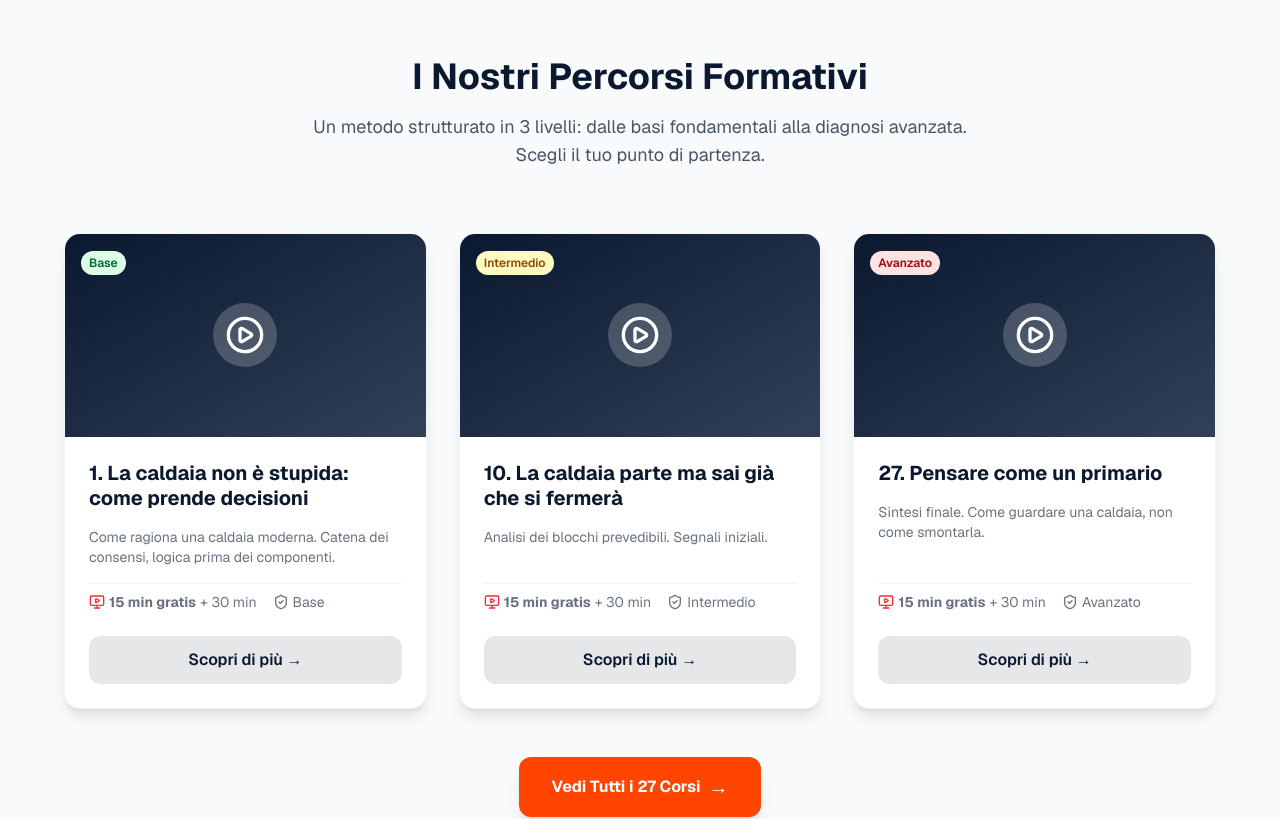
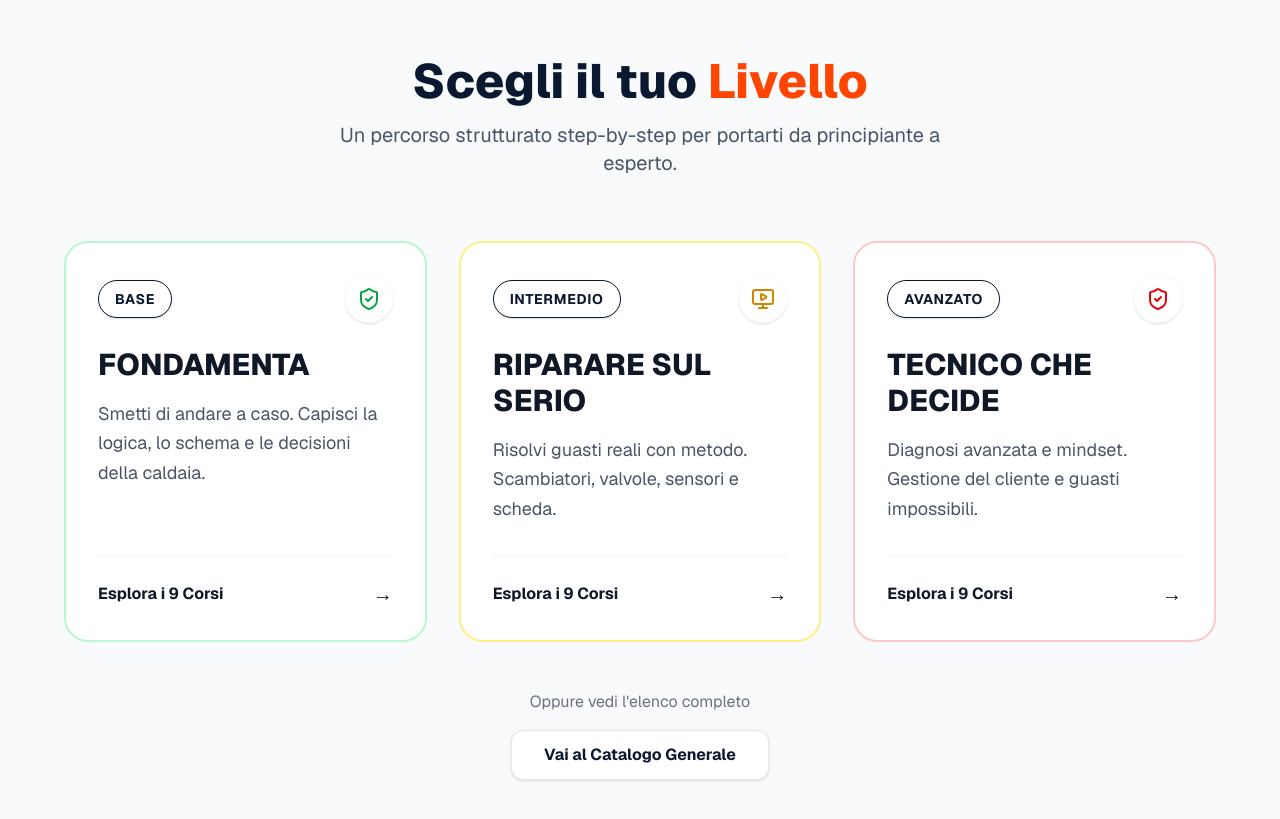
Before and after one commit to simonsilvercaldaie/sito-caldaie, a Next.js app: page / in a window 1280 px wide. Shown: the part 1240-2059 px from the top of the page. Built offline with nearby package versions, Linux system fonts and the light colour scheme.

Commit message:
Update: Homepage now shows Level Selector instead of single courses

```diff
--- a/components/ProductShowcase.tsx
+++ b/components/ProductShowcase.tsx
@@ -1,83 +1,88 @@
 'use client'
-import { MonitorPlay, ShieldCheck, PlayCircle } from "lucide-react"
-import { getFeaturedCourses } from "@/lib/coursesData"
+import { Lock, MonitorPlay, ShieldCheck } from "lucide-react"
 import Link from "next/link"
 
 export default function ProductShowcase() {
-    const featuredCourses = getFeaturedCourses()
 
-    const levelColors: Record<string, string> = {
-        "Base": "bg-green-100 text-green-800",
-        "Intermedio": "bg-yellow-100 text-yellow-800",
-        "Avanzato": "bg-red-100 text-red-800"
-    }
+    // LevelCard component definition (copied from Catalogo logic)
+    const LevelCard = ({ title, description, level, link, colorClass, icon }: { title: string, description: string, level: string, link: string, colorClass: string, icon: any }) => (
+        <Link href={link} className="block group">
+            <div className={`rounded-3xl p-8 border-2 transition-all duration-300 hover:shadow-2xl hover:-translate-y-1 h-full flex flex-col ${colorClass} bg-white hover:bg-gray-50`}>
+                <div className="flex items-center justify-between mb-6">
+                    <span className="px-4 py-2 rounded-full font-bold text-sm uppercase tracking-wider bg-white border shadow-sm">
+                        {level}
+                    </span>
+                    <div className="w-12 h-12 rounded-full bg-white flex items-center justify-center shadow-sm group-hover:scale-110 transition-transform">
+                        {icon}
+                    </div>
+                </div>
+
+                <h2 className="text-3xl font-extrabold text-gray-900 mb-4 group-hover:text-primary transition-colors">
+                    {title}
+                </h2>
+                <p className="text-gray-600 text-lg mb-8 leading-relaxed flex-grow">
+                    {description}
+                </p>
+
+                <div className="pt-6 border-t border-gray-100 flex items-center justify-between">
+                    <span className="font-bold text-gray-900 flex items-center gap-2">
+                        Esplora i 9 Corsi
+                    </span>
+                    <span className="text-xl group-hover:translate-x-2 transition-transform">→</span>
+                </div>
+            </div>
+        </Link>
+    )
 
     return (
         <section className="py-20 px-4 md:px-8 bg-slate-50">
             <div className="max-w-6xl mx-auto">
                 <div className="text-center mb-16 space-y-4">
-                    <h2 className="text-3xl md:text-4xl font-bold text-primary">I Nostri Percorsi Formativi</h2>
-                    <p className="text-lg text-gray-600 max-w-2xl mx-auto">
-                        Un metodo strutturato in 3 livelli: dalle basi fondamentali alla diagnosi avanzata.
-                        Scegli il tuo punto di partenza.
+                    <h2 className="text-3xl md:text-5xl font-extrabold text-primary">
+                        Scegli il tuo <span className="text-accent">Livello</span>
+                    </h2>
+                    <p className="text-lg md:text-xl text-gray-600 max-w-2xl mx-auto">
+                        Un percorso strutturato step-by-step per portarti da principiante a esperto.
                     </p>
                 </div>
 
                 <div className="grid md:grid-cols-3 gap-8">
-                    {featuredCourses.map((course) => (
-                        <Link
-                            key={course.id}
-                            href={`/corso/${course.id}`}
-                            className="bg-white rounded-2xl overflow-hidden shadow-lg border border-gray-100 hover:shadow-2xl hover:border-accent/30 transition-all group flex flex-col"
-                        >
-                            <div className="relative aspect-video bg-gradient-to-br from-primary to-slate-700">
-                                <div className="absolute inset-0 flex items-center justify-center">
-                                    <div className="w-16 h-16 bg-white/20 rounded-full flex items-center justify-center group-hover:bg-white/30 group-hover:scale-110 transition-all">
-                                        <PlayCircle className="w-10 h-10 text-white" />
-                                    </div>
-                                </div>
-                                {/* Badge Prezzo Rimosso */}
-                                <div className="absolute top-4 left-4">
-                                    <span className={`px-2 py-1 rounded-full text-xs font-semibold ${levelColors[course.level]}`}>
-                                        {course.level}
-                                    </span>
-                                </div>
-                            </div>
-                            <div className="p-6 space-y-4 flex-grow flex flex-col">
-                                <h3 className="text-xl font-bold text-primary leading-tight group-hover:text-accent transition-colors">
-                                    {course.title}
-                                </h3>
-                                <p className="text-sm text-gray-500 line-clamp-2 flex-grow">
-                                    {course.shortDescription}
-                                </p>
-                                <div className="flex items-center gap-4 text-sm text-gray-500 pt-2 border-t border-gray-100">
-                                    <span className="flex items-center gap-1">
-                                        <MonitorPlay className="w-4 h-4 text-red-500" />
-                                        <strong>{course.freeDuration} gratis</strong> + {course.premiumDuration}
-                                    </span>
-                                    <span className="flex items-center gap-1">
-                                        <ShieldCheck className="w-4 h-4" />
-                                        {course.level}
-                                    </span>
-                                </div>
-                                <div className="pt-2">
-                                    <span className="w-full py-3 bg-primary/10 text-primary font-semibold rounded-xl hover:bg-primary/20 transition-colors flex items-center justify-center gap-2 group-hover:bg-accent group-hover:text-white">
-                                        Scopri di più →
-                                    </span>
-                                </div>
-                            </div>
-                        </Link>
-                    ))}
+                    <LevelCard
+                        title="FONDAMENTA"
+                        description="Smetti di andare a caso. Capisci la logica, lo schema e le decisioni della caldaia."
+                        level="Base"
+                        link="/catalogo/base"
+                        colorClass="border-green-200 hover:border-green-400"
+                        icon={<ShieldCheck className="w-6 h-6 text-green-600" />}
+                    />
+
+                    <LevelCard
+                        title="RIPARARE SUL SERIO"
+                        description="Risolvi guasti reali con metodo. Scambiatori, valvole, sensori e scheda."
+                        level="Intermedio"
+                        link="/catalogo/intermedio"
+                        colorClass="border-yellow-200 hover:border-yellow-400"
+                        icon={<MonitorPlay className="w-6 h-6 text-yellow-600" />}
+                    />
+
+                    <LevelCard
+                        title="TECNICO CHE DECIDE"
+                        description="Diagnosi avanzata e mindset. Gestione del cliente e guasti impossibili."
+                        level="Avanzato"
+                        link="/catalogo/avanzato"
+                        colorClass="border-red-200 hover:border-red-400"
+                        icon={<ShieldCheck className="w-6 h-6 text-red-600" />}
+                    />
                 </div>
 
                 {/* CTA to Full Catalog */}
                 <div className="text-center mt-12">
+                    <p className="text-gray-500 mb-4">Oppure vedi l'elenco completo</p>
                     <Link
                         href="/catalogo"
-                        className="inline-flex items-center gap-2 px-8 py-4 bg-accent text-white font-bold rounded-xl hover:bg-accent/90 transition-all shadow-lg hover:shadow-xl hover:scale-105"
+                        className="inline-flex items-center gap-2 px-8 py-3 bg-white text-primary border border-gray-200 font-bold rounded-xl hover:bg-gray-50 transition-all shadow-sm"
                     >
-                        Vedi Tutti i 27 Corsi
-                        <span className="text-xl">→</span>
+                        Vai al Catalogo Generale
                     </Link>
                 </div>
             </div>
```
